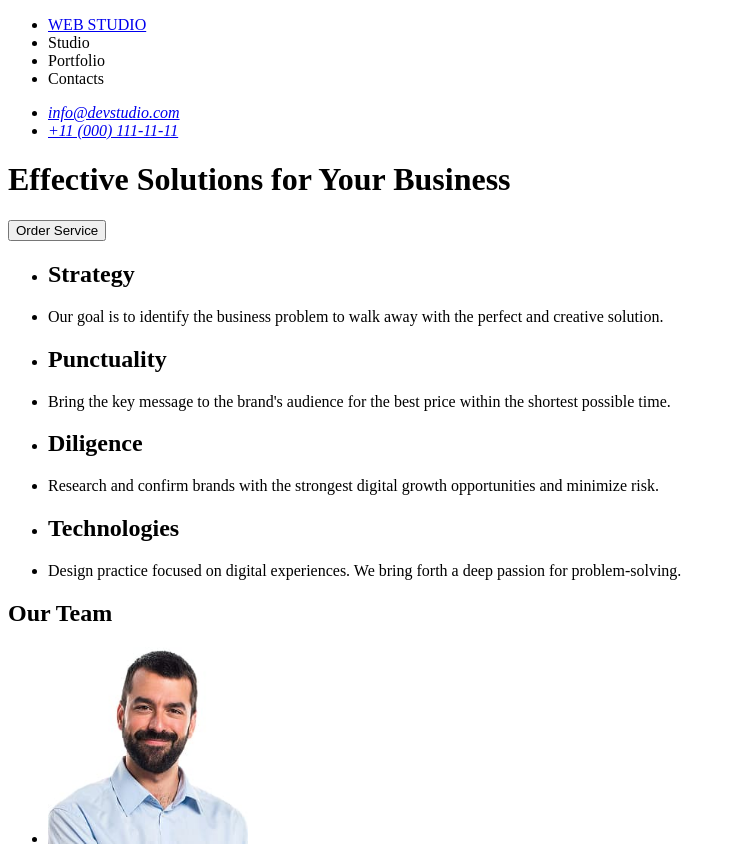
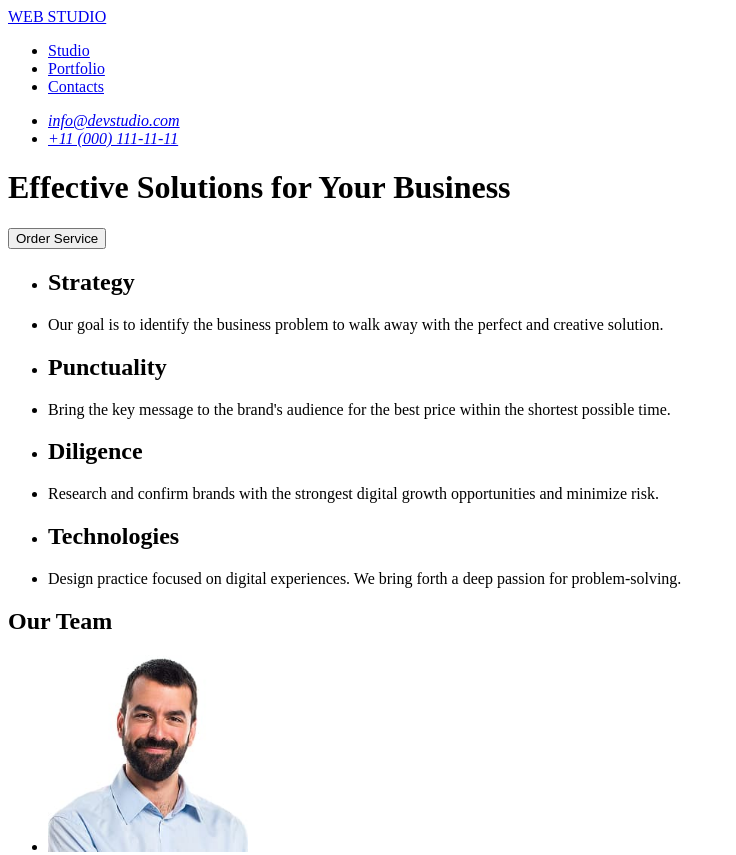
Before and after one commit to berkince14/goit-markup-hw-01, a plain HTML site: page index.html in a window 1280 px wide. Shown: the top 855 px of the page, without its empty margins (0-736 px from the left). Drawn offline with Linux system fonts and the light colour scheme.

Commit message:
updated files

```diff
--- a/index.html
+++ b/index.html
@@ -8,13 +8,14 @@
   <body>
     <header>
       <nav>
-        <ul>
-          <li><a href="./index.html">WEB STUDIO</a></li>
-          <li>Studio</li>
-          <li>Portfolio</li>
-          <li>Contacts</li>
-        </ul>
+        <a href="./index.html">WEB STUDIO</a>
+        <!--Example menu item-->
       </nav>
+      <ul>
+        <li><a href="studio">Studio</a></li>
+        <li><a href="portfolio">Portfolio</a></li>
+        <li><a href="contacts">Contacts</a></li>
+      </ul>
       <address>
         <ul>
           <li>
```
Also changed, not shown: images/camila - Kopya.jpg (added), images/daniel - Kopya.jpg (added), images/mark - Kopya.jpg (added).
